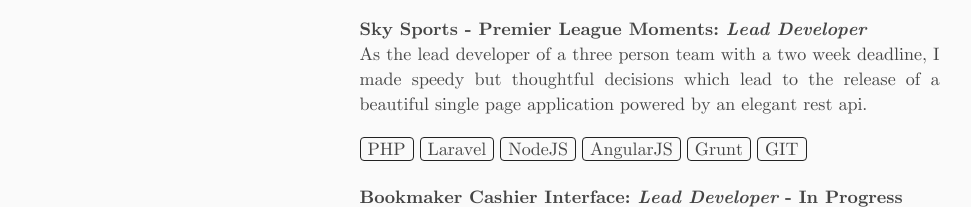
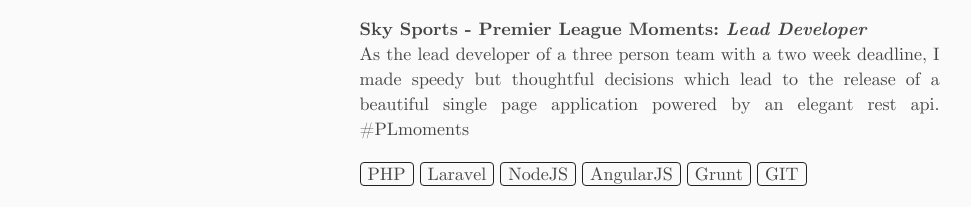
Before and after one commit to GregoryCollett/cv, a plain HTML site: page index.html in a window 1280 px wide. Shown: the part 563-770 px from the top of the page, without its empty margins (8-979 px from the left). Drawn offline with nearby package versions, Linux system fonts and the light colour scheme; some packages are replaced by stand-ins of ours; a script that the page names is missing.

```diff
--- a/index.html
+++ b/index.html
@@ -72,7 +72,7 @@
         </p>
         <p class="offset-by-five ten columns">
           <strong class="edu-item">Sky Sports - Premier League Moments: <em>Lead Developer</em></strong>
-          <span>As the lead developer of a three person team with a two week deadline, I made speedy but thoughtful decisions which lead to the release of a beautiful single page application powered by an elegant rest api.</span>
+          <span>As the lead developer of a three person team with a two week deadline, I made speedy but thoughtful decisions which lead to the release of a beautiful single page application powered by an elegant rest api. #PLmoments</span>
         </p>
         <ul class="offset-by-five ten columns skills">
           <li class="tag">PHP</li>
```
